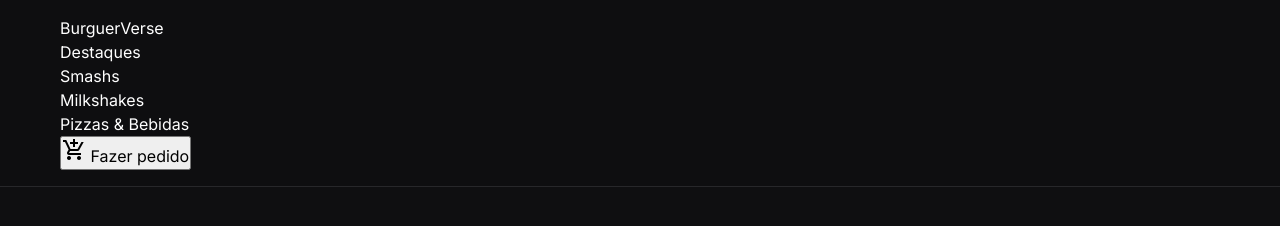
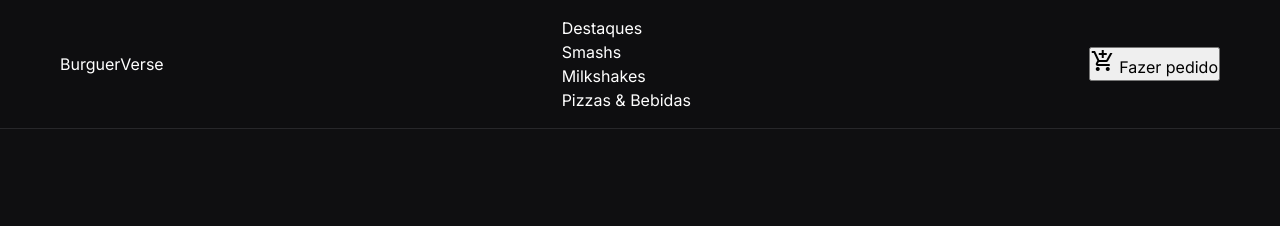
Before and after one commit to Gabriel-Sedenho/Burguer-Verse, a plain HTML site: page index.html in a window 1280 px wide. Drawn offline with nearby package versions, Linux system fonts and the light colour scheme.

Commit message:
ADD: elementos do header lado a lado

```diff
--- a/src/css/global.css
+++ b/src/css/global.css
@@ -25,3 +25,9 @@ body {
   border-bottom: 0.1rem solid var(--color-border);
   padding: 1.6rem 0;
 }
+
+.header__nav {
+  display: flex;
+  justify-content: space-between;
+  align-items: center;
+}
```
